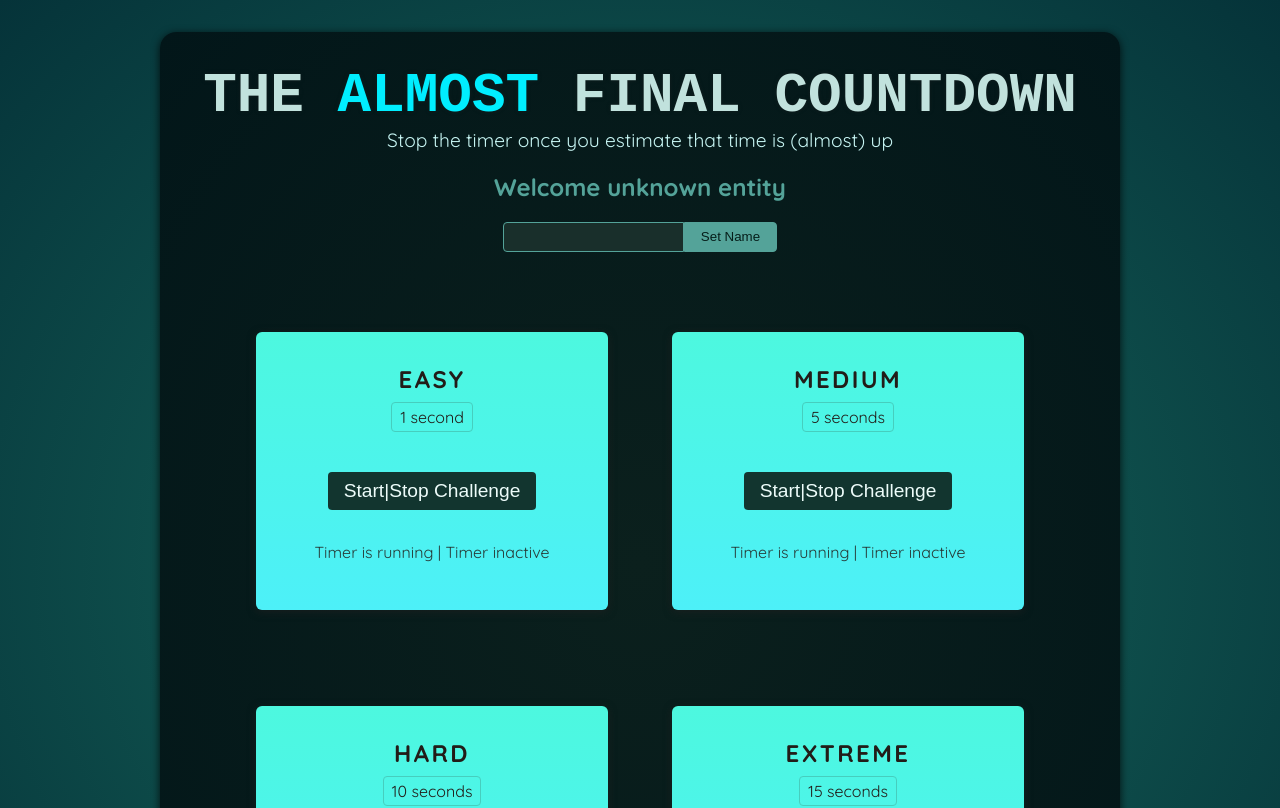
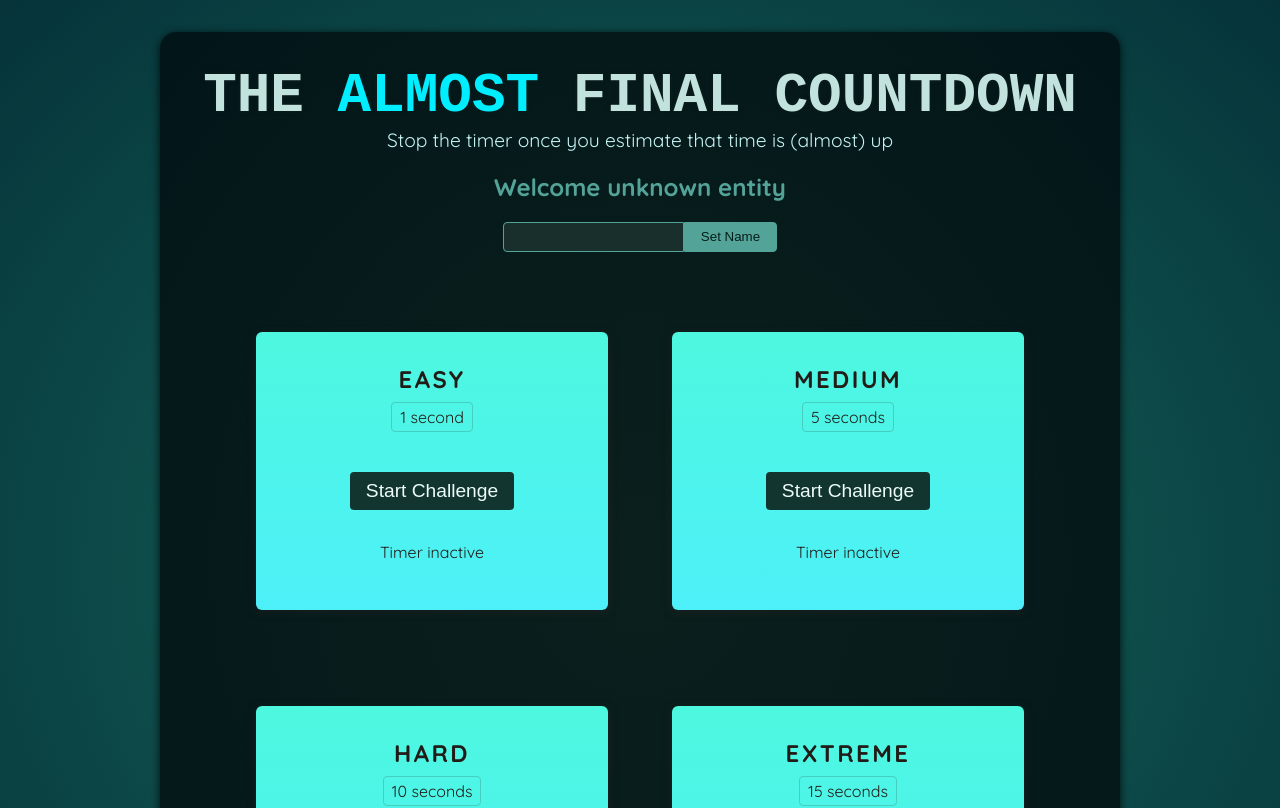
Before and after one commit to Chiaope/react-timer-game, a React (Vite) app: page / in a window 1280 px wide. Shown: the top 808 px of the page. Built offline with nearby package versions, Linux system fonts and the light colour scheme; a web font is replaced by a local one.

Commit message:
created start and stop challenge button foundation

```diff
--- /dev/null
+++ b/src/components/ResultModal.jsx
@@ -0,0 +1,16 @@
+export default function ResultModal({result, targetTime}) {
+    return (
+        <dialog className="result-modal">
+            <h2>You {result}</h2>
+            <p>
+                The target time was <strong>{targetTime} second{(targetTime > 1) ? 's' : ''}</strong>
+            </p>
+            <p>
+                You stopped the timer with <strong>X seconds left</strong>
+            </p>
+            <form method="dialog">
+                <button>close</button>
+            </form>
+        </dialog>
+    )
+}
--- a/src/components/TimerChallenge.jsx
+++ b/src/components/TimerChallenge.jsx
@@ -1,18 +1,31 @@
+import { useState } from "react";
+import ResultModal from "./ResultModal";
+
 export default function TimerChallenge({title, targetTime}) {
+    const [challengeActive, setChallengeActive] = useState(false)
+    function handleChallengeStart(){
+        setChallengeActive(true)
+    }
+    function handleChallengeStop() {
+        setChallengeActive(false)
+    }
     return (
+        <>
+        <ResultModal />
         <section className="challenge">
             <h2>{title}</h2>
             <p className="challenge-time">
                 {targetTime} second{targetTime > 1 ? 's': ''}
             </p>
             <p>
-                <button>
-                    Start|Stop Challenge
+                <button onClick={challengeActive ? handleChallengeStop : handleChallengeStart}>
+                    {challengeActive ? 'Stop' : 'Start'} Challenge
                 </button>
             </p>
-            <p className="active">
-                Timer is running | Timer inactive
+            <p className={challengeActive ? "active" : undefined}>
+                {challengeActive ? 'Timer is running' : 'Timer inactive'}
             </p>
         </section>
+        </>
     )
 }
```
